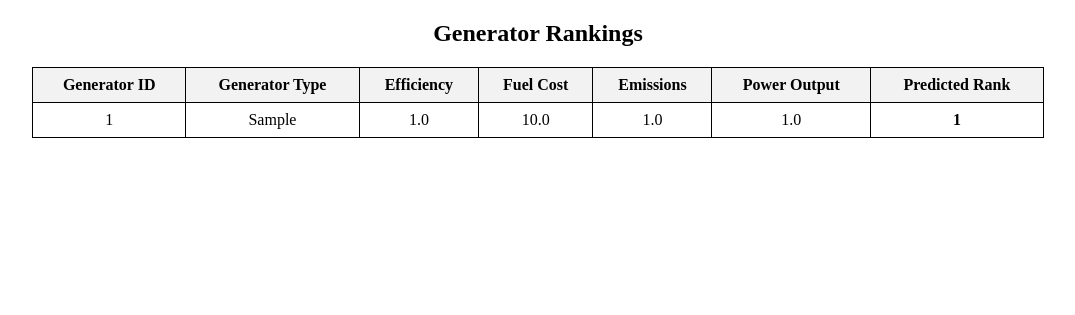
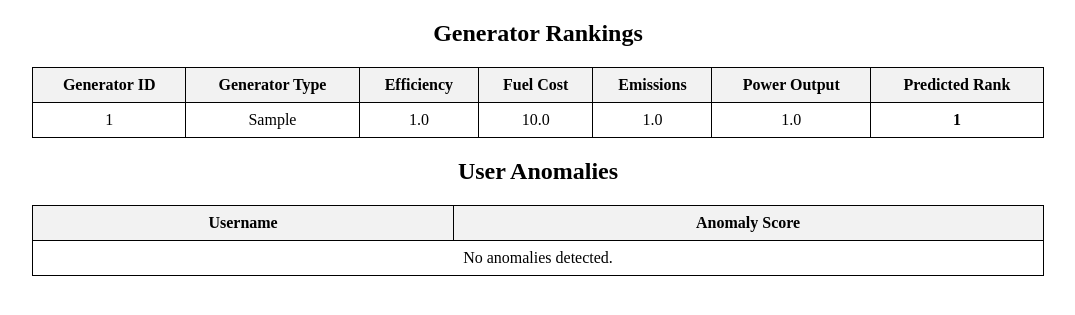
Before and after one commit to manucmadhu/Main-Project, a Django app: page /rankings/ in a window 1280 px wide. Shown: the top 315 px of the page, without its empty margins (102-1177 px from the left). Run offline with Django 5.2, Linux system fonts and the light colour scheme; tables that the repository leaves empty hold one stand-in row (values such as "Sample post"); parts of the project's set-up code (start-up, migrations or seed data) failed here and were passed over.

Commit message:
user anomalies

```diff
--- a/admin_panel/views.py
+++ b/admin_panel/views.py
@@ -453,8 +453,8 @@
 
 
 # Load the trained model
-MODEL_PATH = "models\generator_ranking_model.pkl"
-FEATURES_PATH = "models/feature_names.pkl"
+MODEL_PATH = "train\generator_ranking_model.pkl"
+FEATURES_PATH = "train/feature_names.pkl"
 
 def load_model():
     """Load the ML model if it exists, else raise an error"""
@@ -497,24 +497,39 @@
 else:
     label_encoder = LabelEncoder()  # Create a new one if missing
 
+import os
+import joblib
+import pandas as pd
+from sklearn.preprocessing import LabelEncoder
+from users.models import generator  # Import model to avoid circular import issues
+
+MODEL_PATH = "train/isolation_forest_model.pkl"
+FEATURES_PATH = "train/user_features.pkl"
+ENCODER_PATH = "train/user_scaler.pkl"
+
+label_encoder = LabelEncoder()
+
 def update_generator_rankings():
     """Fetches data from the database, predicts rankings, and updates the records."""
-    generators = user_model.generator.objects.all()
+    generators = generator.objects.all()
 
     if not os.path.exists(MODEL_PATH) or not os.path.exists(FEATURES_PATH):
         print("⚠️ Model or feature names file is missing! Train and save the model first.")
         return
 
+    # Load the model and feature names
     model = joblib.load(MODEL_PATH)
     FEATURE_NAMES = joblib.load(FEATURES_PATH)
 
     data = []
     generator_instances = []
 
+    # Collect data from each generator instance
     for gen in generators:
         data.append([gen.generator_type, gen.efficiency, gen.fuel_cost, gen.emissions, gen.current_production])
         generator_instances.append(gen)
 
+    # Create a DataFrame from the collected data
     df = pd.DataFrame(data, columns=["Generator_Type", "Efficiency", "Fuel_Cost", "Emissions", "Power_Output"])
 
     # **Encode the categorical "Generator_Type" column**
@@ -524,22 +539,122 @@
 
     # Ensure feature names match the model
     for col in FEATURE_NAMES:
-        if col not in df.columns:
+        if isinstance(col, str) and col not in list(df.columns):
             df[col] = 0  # Add missing columns
 
+    # Reorder the columns to match the model's expected feature names
     df = df[FEATURE_NAMES]  # Reorder columns
 
-    # Predict rankings
+    # Predict rankings using the loaded model
     predictions = model.predict(df)
 
-    # Update each generator record
+    # Update the generator records with the predicted rankings
     for i, gen in enumerate(generator_instances):
         gen.overall_rank = int(predictions[i])
         gen.save()
 
+import pandas as pd
+import joblib
+from sklearn.ensemble import IsolationForest
+from sklearn.preprocessing import StandardScaler
+import os
+from django.shortcuts import render
+# from .models import Generator, Bear  # Ensure correct model imports
+
+# Paths to model files
+MODEL_PATH = "train/isolation_forest_model.pkl"
+SCALER_PATH = "train/user_scaler.pkl"
+FEATURES_PATH = "train/user_features.pkl"
+CSV_PATH = "train/user_dataset.csv"
 
 def rankings(request):
-    """Admin view to display generator rankings after prediction"""
-    update_generator_rankings()  # Auto-update rankings
-    generators = user_model.generator.objects.all().order_by("overall_rank")  # Show sorted rankings
-    return render(request, "rankings.html", {"generators": generators})
+    """Admin view to display generator rankings after prediction."""
+    update_anomalous_users()  # Ensure anomalies are updated
+    generators = user_model.generator.objects.all().order_by("overall_rank")
+    anomalies = detect_anomalies()
+    return render(request, "rankings.html", {"generators": generators, "anomalies": anomalies})
+
+def detect_anomalies():
+    """Detect anomalies in user data using the trained model."""
+    try:
+        # Load trained model and scaler
+        model = joblib.load(MODEL_PATH)
+        scaler = joblib.load(SCALER_PATH)
+        feature_names = joblib.load(FEATURES_PATH)
+
+        # Ensure user data is saved before analysis
+        save_users_to_csv()
+
+        # Fetch user data
+        users = user_model.bear.objects.all()
+        anomalies = []
+
+        for user in users:
+            # Prepare the input data
+            data = [
+                user.current_usage,
+                user.past_usage,
+                user.avg_usage,
+                user.bill_amount,
+                user.load,
+                user.section,
+                int(user.activity_status)  # Convert Boolean to int (0 or 1)
+            ]
+
+            # Scale the data
+            data_scaled = scaler.transform([data])[0]  # Ensure 1D array
+
+            # Predict anomaly
+            prediction = model.predict([data_scaled])
+
+            if prediction[0] == -1:
+                # Extract the scalar anomaly score
+                anomaly_score = model.decision_function([data_scaled])[0]
+
+                anomalies.append({
+                    "user": user.username,
+                    "anomaly_score": anomaly_score
+                })
+
+        return anomalies
+    except Exception as e:
+        print(f"Error detecting anomalies: {e}")
+        return []
+
+def update_anomalous_users():
+    """Check for users showing anomalies and mark them as inactive."""
+    anomalies = detect_anomalies()
+
+    if anomalies:
+        for anomaly in anomalies:
+            try:
+                user = user_model.bear.objects.get(username=anomaly['user'])
+                user.activity_status = False  # Flagging user as inactive
+                user.save()
+                print(f"Anomaly detected for {user.username}, flagged as inactive.")
+            except user_model.bearear.DoesNotExist:
+                print(f"User {anomaly['user']} not found.")
+    else:
+        print("No anomalies detected.")
+
+def save_users_to_csv():
+    """Fetch all user data from the database and append it to a CSV file."""
+    try:
+        users = user_model.bear.objects.all()
+
+        data = [[
+            user.username,
+            user.current_usage,
+            user.past_usage,
+            user.avg_usage,
+            user.bill_amount,
+            user.load,
+            user.section,
+            int(user.activity_status)
+        ] for user in users]
+
+        df = pd.DataFrame(data, columns=["Username", "Current_Usage", "Past_Usage", "Avg_Usage", "Bill_Amount", "Load", "Section", "Activity_Status"])
+        df.to_csv(CSV_PATH, mode='a', header=not os.path.exists(CSV_PATH), index=False)
+        print("User data appended to CSV file.")
+    except Exception as e:
+        print(f"Error saving user data to CSV: {e}")
--- a/power_grid_management/settings.py
+++ b/power_grid_management/settings.py
@@ -43,6 +43,7 @@
     'admin_panel',
     'chatbot',
     'notifications',
+    'train',
 ]
 
 
--- a/templates/rankings.html
+++ b/templates/rankings.html
@@ -3,7 +3,7 @@
 <head>
     <meta charset="UTF-8">
     <meta name="viewport" content="width=device-width, initial-scale=1.0">
-    <title>Generator Rankings</title>
+    <title>Generator Rankings & User Anomalies</title>
     <style>
         table { width: 80%; border-collapse: collapse; margin: 20px auto; }
         th, td { border: 1px solid black; padding: 8px; text-align: center; }
@@ -34,5 +34,23 @@
         </tr>
         {% endfor %}
     </table>
+
+    <h2 style="text-align: center;">User Anomalies</h2>
+    <table>
+        <tr>
+            <th>Username</th>
+            <th>Anomaly Score</th>
+        </tr>
+        {% for anomaly in anomalies %}
+        <tr>
+            <td>{{ anomaly.user }}</td>
+            <td>{{ anomaly.anomaly_score }}</td>
+        </tr>
+        {% empty %}
+        <tr>
+            <td colspan="2">No anomalies detected.</td>
+        </tr>
+        {% endfor %}
+    </table>
 </body>
 </html>
--- /dev/null
+++ b/train/tempCodeRunnerFile.py
@@ -0,0 +1,2 @@
+os.environ.setdefault('DJANGO_SETTINGS_MODULE', 'power_grid_management.settings')
+# django.setup()
--- /dev/null
+++ b/users/hello.py
@@ -0,0 +1,3 @@
+from users.models import bear
+for b in bear.objects.all():
+    print(b.name)
```
Also changed, not shown: models/generator.py (deleted, +0 -23 lines), train/generator.py (added, +36 -0 lines), train/trainuser.py (added, +89 -0 lines), train/__init__.py (added), 14 other files.
